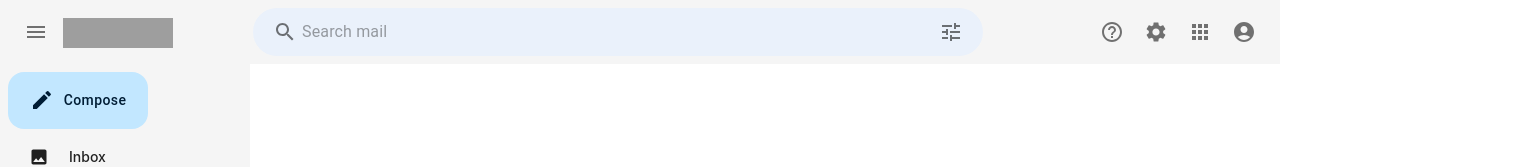
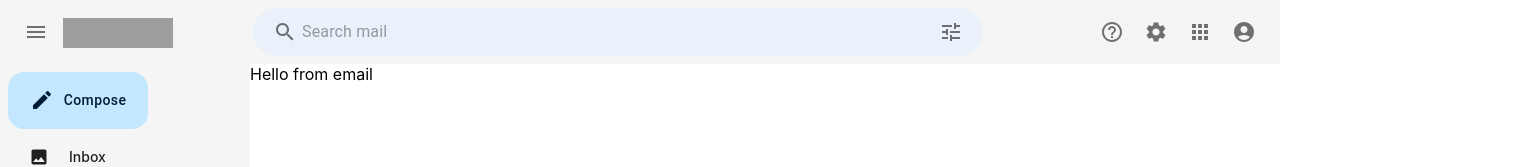
Before and after one commit to aagneye-syam/MERN-Stack_gmail_clone, a React (Create React App) app in the folder client/: page / in a window 1280 px wide. Shown: the top 167 px of the page, 1530 px wide, since content can reach past the window. Built offline with nearby package versions, Linux system fonts and the light colour scheme; grey boxes are pictures that could not be loaded.

Commit message:
email display field added

```diff
--- /dev/null
+++ b/client/src/components/Emails.js
@@ -0,0 +1,11 @@
+import React from 'react';
+
+function Emails({ openDrawer }) {
+  return (
+    <div style={openDrawer ? { marginLeft: 250, width:'100%' } : { width:'100%'}}>
+        Hello from email
+    </div>
+  );
+}
+
+export default Emails;
--- a/client/src/pages/Main.js
+++ b/client/src/pages/Main.js
@@ -1,6 +1,8 @@
 import { useState } from "react";
 import Header from "../components/Header";
 import Sidebar from "../components/Sidebar";
+import Emails from "../components/Emails";
+
 
 const Main = () => {
   const [openDrawer,setOpenDrawer] = useState(true);
@@ -13,7 +15,7 @@ const Main = () => {
     <div>
       <Header toggleDrawer={toggleDrawer} />
       <Sidebar openDrawer={openDrawer} />
-      <div>Display Mail</div>
+      <Emails openDrawer={openDrawer} />
     </div>
   );
 };
```
Also changed, not shown: 1 other file (tests, documents, lock files or other folders).
